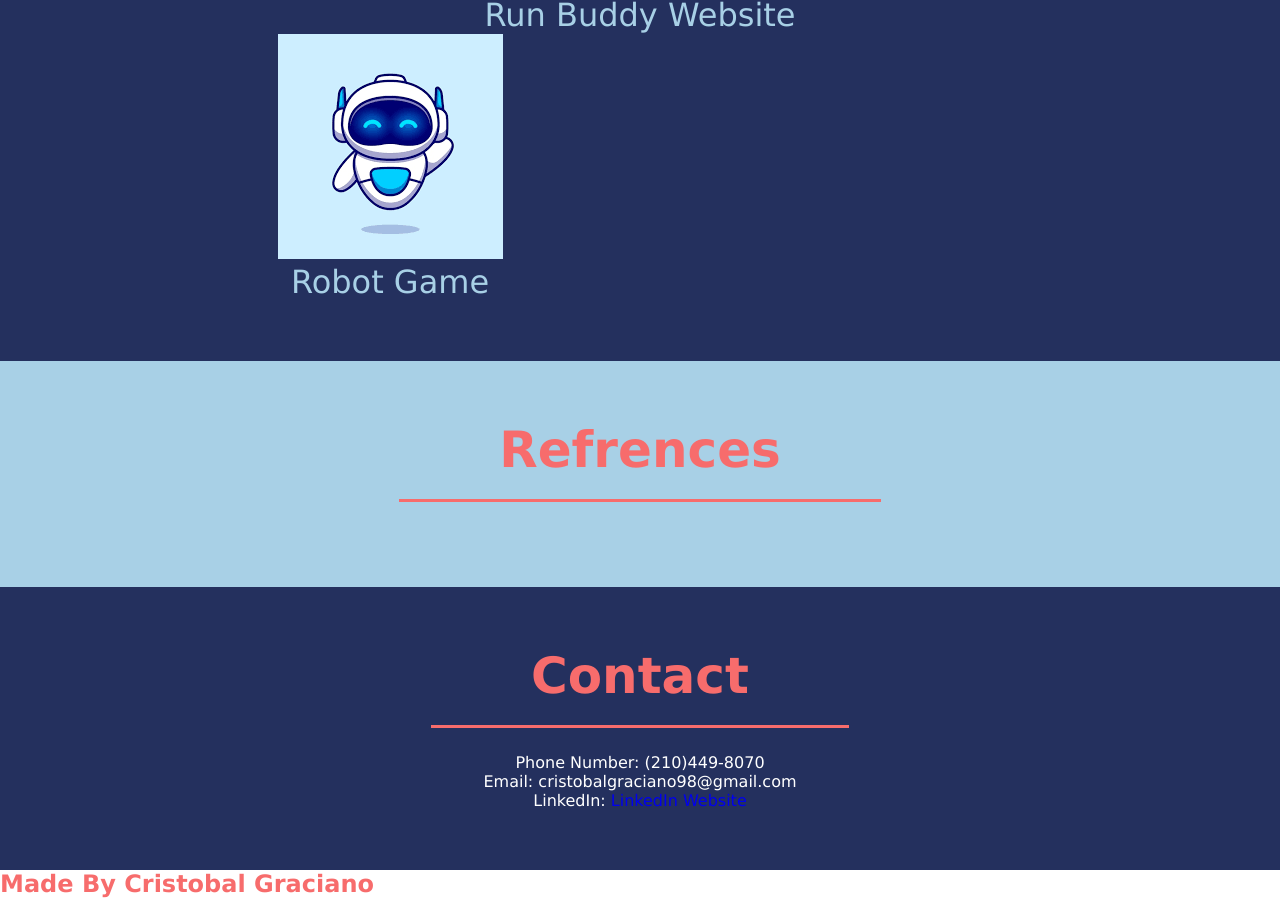
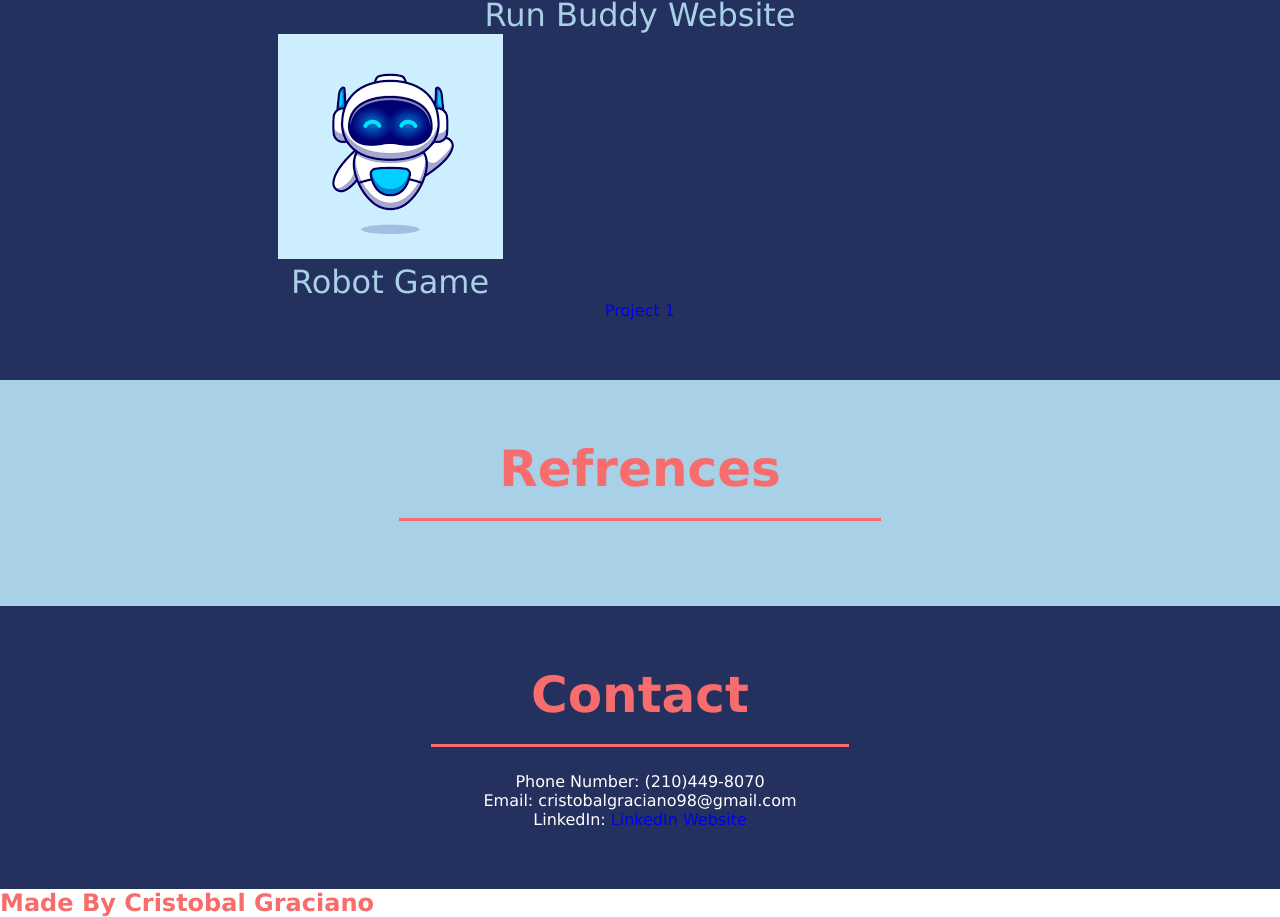
Before and after one commit to CrisGraciano/Portfolio, a plain HTML site: page index.html in a window 1280 px wide. Shown: the part 1214-2131 px from the top of the page. Drawn offline with Linux system fonts and the light colour scheme.

Commit message:
project 1 added

```diff
--- a/index.html
+++ b/index.html
@@ -62,6 +62,8 @@
           </figure>
         </a>
       </div>
+
+      <a href="https://crisgraciano.github.io/greener-grass/">Project 1</a>
     </section>
 
     <section id="refrences" class="ref">
```
Also changed, not shown: 1 other file.
